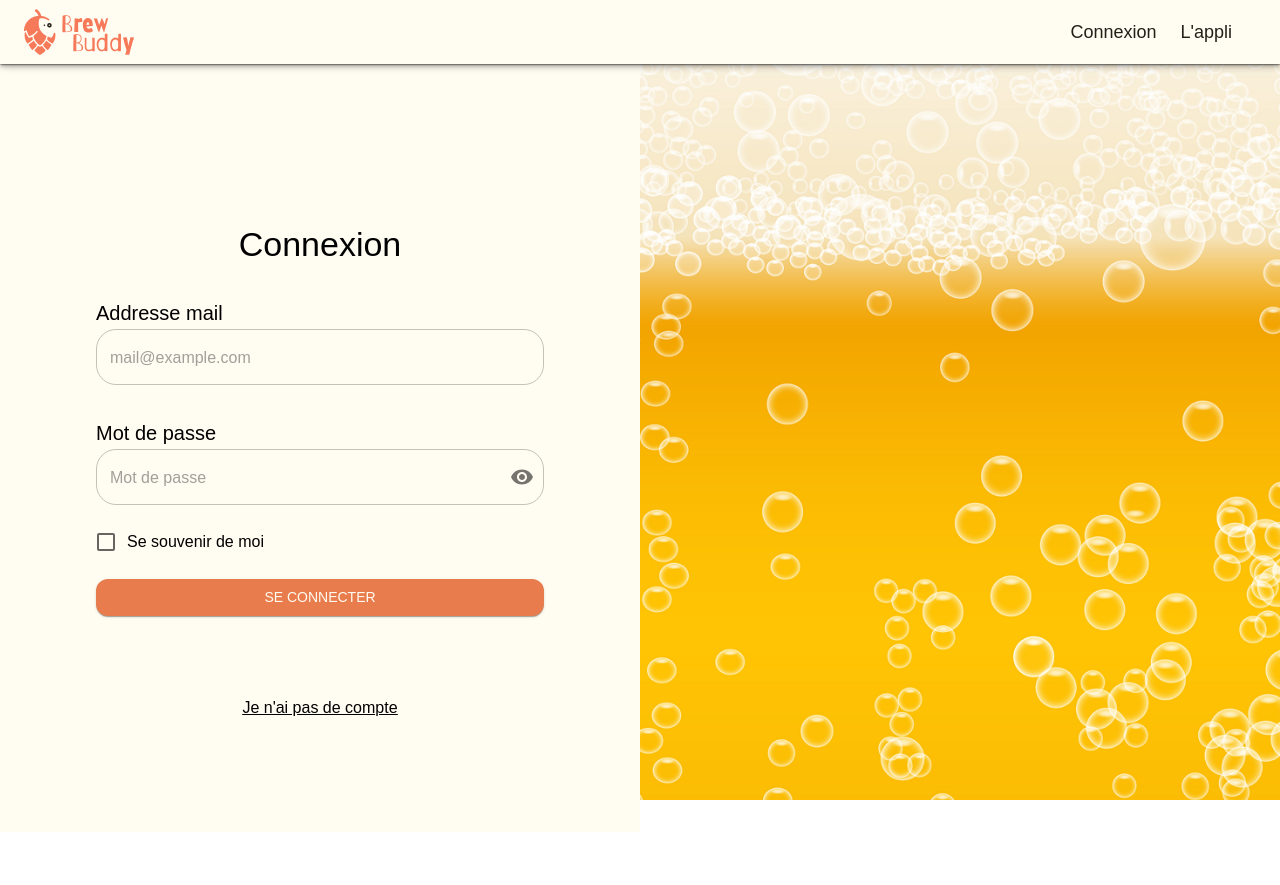
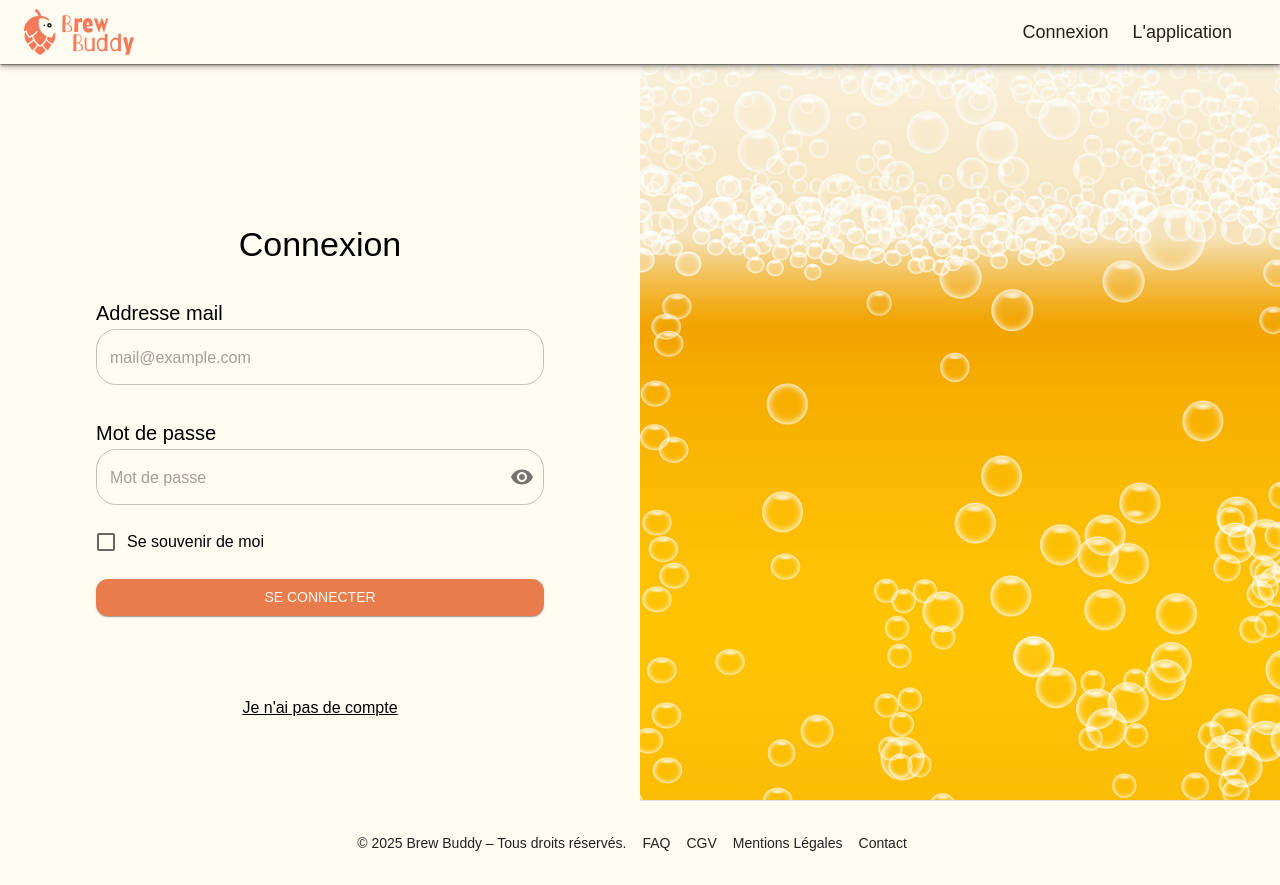
Before and after one commit to Chasmyr/BrewBuddy-Front, a React (Vite) app: page /login in a window 1280 px wide. Before the commit the page ends 850 px from the top, so only its background shows below. Built offline with nearby package versions, Linux system fonts and the light colour scheme.

Commit message:
feat/refonte header + footer

```diff
--- /dev/null
+++ b/src/components/NavItem.tsx
@@ -0,0 +1,28 @@
+
+import { Box } from '@mui/material'
+import { Link } from 'react-router';
+
+const NavItem = ({ to, label }: {to: string, label: string}) => {
+
+  return (
+    <Box
+      component={Link}
+      to={to}
+      sx={{
+        fontSize: 18,
+        paddingBottom: 1,
+        fontFamily: 'sans-serif',
+        color: 'secondary.main',
+        textDecoration: 'none',
+        '&:hover': {
+          color: '#f97859',
+        },
+        mr: 3
+      }}
+    >
+      {label}
+    </Box>
+  )
+}
+
+export default NavItem
--- a/src/layout/Footer.tsx
+++ b/src/layout/Footer.tsx
@@ -1,9 +1,37 @@
+import { Box, Typography, Container } from "@mui/material"
+
 const Footer = () => {
-
     return (
-        <>
-            <p>Footer</p>
-        </>
+        <Box
+        component="footer"
+        sx={{
+            bgcolor: "background.default",
+            color: "text.primary",
+            py: 4,
+            mt: "auto",
+            borderTop: "1px solid #e0e0e0"
+        }}
+        >
+        <Container maxWidth="lg">
+            <Box display="flex" justifyContent="center">
+                <Typography variant="body2" align="center" sx={{mr:2}}>
+                    © {new Date().getFullYear()} Brew Buddy – Tous droits réservés.
+                </Typography>
+                <Typography variant="body2" align="center" sx={{mr:2}}>
+                    FAQ
+                </Typography>
+                <Typography variant="body2" align="center" sx={{mr:2}}>
+                    CGV
+                </Typography>
+                <Typography variant="body2" align="center" sx={{mr:2}}>
+                    Mentions Légales
+                </Typography>
+                <Typography variant="body2" align="center" sx={{mr:2}}>
+                    Contact
+                </Typography>
+            </Box>
+        </Container>
+        </Box>
     )
 }
 
--- a/src/layout/Header.tsx
+++ b/src/layout/Header.tsx
@@ -1,9 +1,10 @@
-import { AppBar, Box, Toolbar, Typography } from "@mui/material"
+import { AppBar, Box, Toolbar } from "@mui/material"
 import { useNavigate } from "react-router"
 import Logo from "../components/Logo"
 import { useSelector } from "react-redux"
 import { RootState } from "../store/store"
 import { useEffect, useState } from "react"
+import NavItem from "../components/NavItem"
 
 const Header = () => {
 
@@ -36,22 +37,16 @@ const Header = () => {
                     </Box>
                     <Box sx={{display: "flex"}}>
                         {isUserAuth ?
-                                <p>tt</p>
+                                <Box>
+                                    <NavItem to="/account" label="Compte"/>
+                                    <NavItem to="/recipe" label="Recettes"/>
+                                    <NavItem to="/" label="L'application"/>
+                                </Box>
                             :
-                                <>
-                                    <Typography variant="h3" component="div"
-                                        sx={{flexGrow: 1, color: "secondary.main", fontSize: 18, cursor: "pointer", mr: 3 }}
-                                        onClick={() => navigate('/login')}
-                                    >
-                                        Connexion
-                                    </Typography>
-                                    <Typography variant="h3" component="div"
-                                        sx={{color: "secondary.main", flexGrow: 1, fontSize: 18, cursor: "pointer", mr: 3 }}
-                                        onClick={() => navigate('/')}
-                                    >
-                                        L'appli
-                                    </Typography>
-                                </>
+                                <Box>
+                                    <NavItem to="/login" label="Connexion"/>
+                                    <NavItem to="/" label="L'application"/>
+                                </Box>
                         }
                     </Box>
                 </Toolbar>
--- a/src/pages/recipe/Recipe.tsx
+++ b/src/pages/recipe/Recipe.tsx
@@ -14,6 +14,7 @@ import { setIngredientSlice } from "../../store/ingredientSlice"
 import { useSnackbar } from "../../context/SnackbarContext"
 import { useNavigate } from "react-router"
 import RecipeFormValidation from "../../components/recipeForm/RecipeFormValidation"
+import Footer from "../../layout/Footer"
 
 
 const RecipePage = () => {
@@ -127,6 +128,7 @@ const RecipePage = () => {
                         </Box>
                     </Box>
                 </Box>
+                <Footer />
             </>
         )
     }
--- a/src/pages/user/Account.tsx
+++ b/src/pages/user/Account.tsx
@@ -4,6 +4,7 @@ import Header from "../../layout/Header"
 import { RootState } from "../../store/store"
 import { useEffect } from "react"
 import { useNavigate } from "react-router"
+import { Box } from "@mui/material"
 
 const AccountPage = () => {
 
@@ -17,7 +18,20 @@ const AccountPage = () => {
     return (
         <>
             <Header />
-            <p>Account</p>
+            <Box
+                sx={{
+                    width: "100%",
+                    minHeight: "100vh",
+                    display: "flex",
+                    alignItems: "center",
+                    justifyContent: "flex-start",
+                    flexDirection: "column",
+                    bgcolor: {
+                        xs: "#F99926"
+                    },
+                }}
+            >
+            </Box>
             <Footer />
         </>
     )
```
